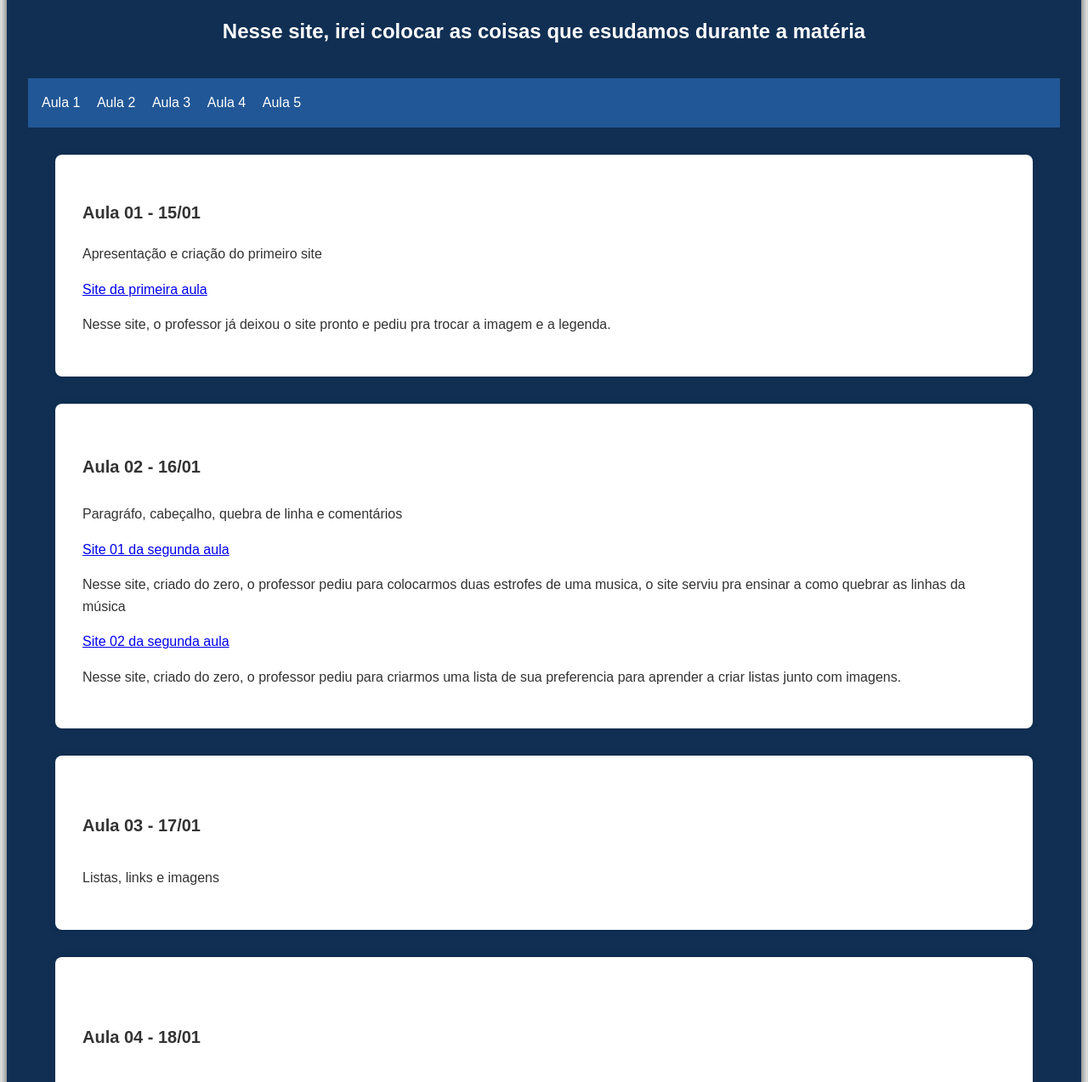
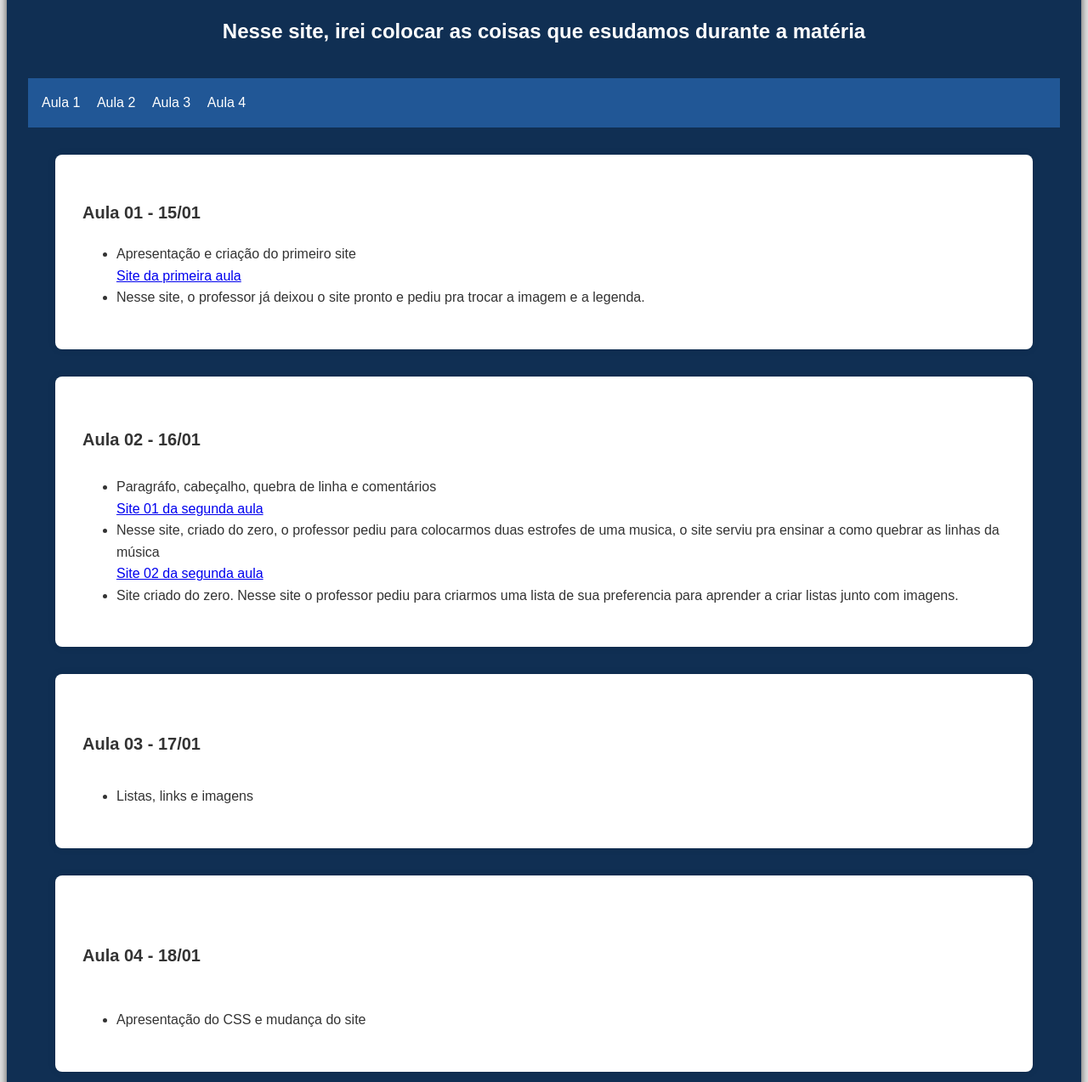
Before and after one commit to ThiagoFirmeza/front-end-i, a plain HTML site: page index.html in a window 1280 px wide. Shown: the part 167-1440 px from the top of the page at 85% size. Drawn offline with Linux system fonts and the light colour scheme.

Commit message:
Add files via upload

```diff
--- a/index.html
+++ b/index.html
@@ -81,33 +81,40 @@
             <a href="#section2">Aula 2</a>
             <a href="#section3">Aula 3</a>
             <a href="#section4">Aula 4</a>
-            <a href="#section5">Aula 5</a>
         </nav>
 
         <section id="section1">
             <h3>Aula 01 - 15/01</h3>
-            <p>Apresentação e criação do primeiro site</p>
+            <ul>
+            <li>Apresentação e criação do primeiro site</li>
             <a href="https://thiagofirmeza.github.io/fe1-01-apresenta-o/">Site da primeira aula</a>
-            <p>Nesse site, o professor já deixou o site pronto e pediu pra trocar a imagem e a legenda.</p>
+            <li>Nesse site, o professor já deixou o site pronto e pediu pra trocar a imagem e a legenda.</li>
+            </ul>
         </section>
 
         <section id="section2">
             <h4>Aula 02 - 16/01</h4>
-            <p>Paragráfo, cabeçalho, quebra de linha e comentários</p>
+            <ul>
+            <li>Paragráfo, cabeçalho, quebra de linha e comentários</li>
             <a href="https://thiagofirmeza.github.io/fe1-02-pefil01/">Site 01 da segunda aula</a>
-            <p>Nesse site, criado do zero, o professor pediu para colocarmos duas estrofes de uma musica, o site serviu pra ensinar a como quebrar as linhas da música</p>
+            <li>Nesse site, criado do zero, o professor pediu para colocarmos duas estrofes de uma musica, o site serviu pra ensinar a como quebrar as linhas da música</li>
             <a href="https://thiagofirmeza.github.io/fe1-02-perfil02/">Site 02 da segunda aula</a>
-            <p>Nesse site, criado do zero, o professor pediu para criarmos uma lista de sua preferencia para aprender a criar listas junto com imagens.</p>
+            <li>Site criado do zero. Nesse site o professor pediu para criarmos uma lista de sua preferencia para aprender a criar listas junto com imagens.</li>
+            </ul>
         </section>
 
         <section id="section3">
             <h5>Aula 03 - 17/01</h5>
-            <p>Listas, links e imagens</p>
+            <ul>
+            <li>Listas, links e imagens</li>
+            </ul>
         </section>
 
         <section id="section4">
             <h6>Aula 04 - 18/01</h6>
-            <p>Apresentação do CSS e mudança do site</p>
+            <ul>
+            <li>Apresentação do CSS e mudança do site</li>
+            </ul>
         </section>
     </body>
 </html>
```
